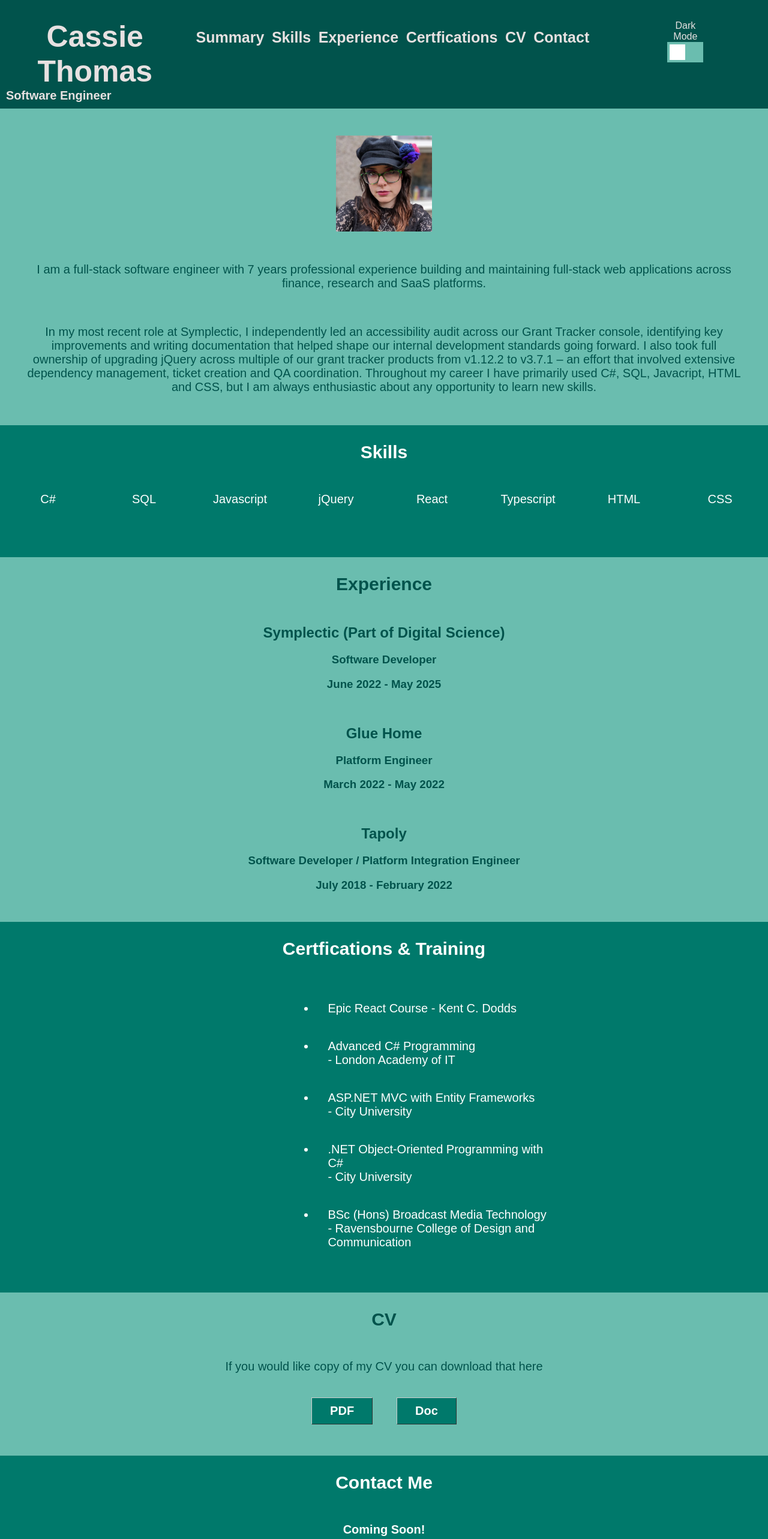
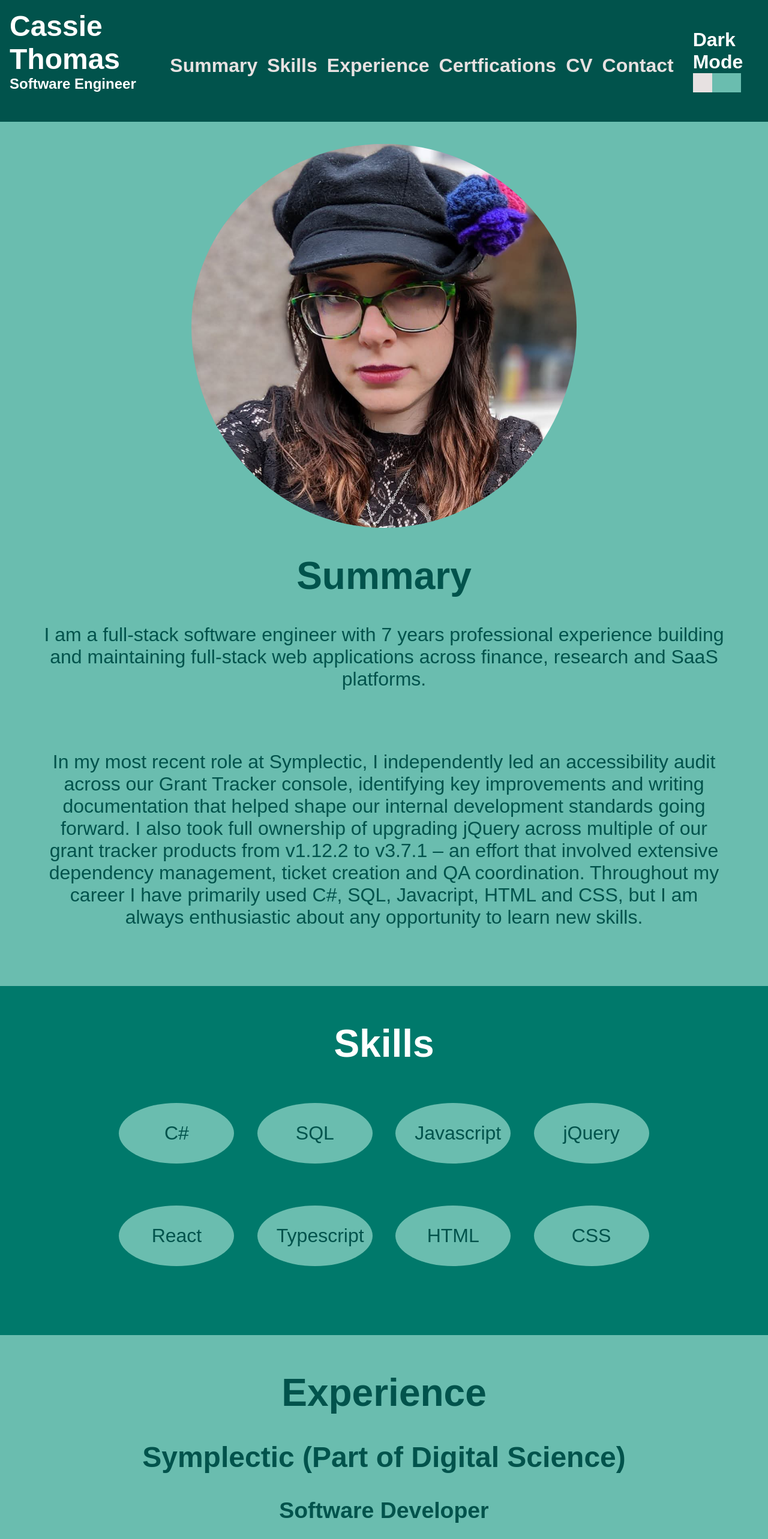
Before and after one commit to cassiethomas89/cv_website, a Next.js app: page / in a window 1280 px wide. Shown: the top 2566 px of the page at 60% size. Built offline with nearby package versions, Linux system fonts and the light colour scheme.

Commit message:
CV00009 Changed up some styling

```diff
--- a/app/globals.css
+++ b/app/globals.css
@@ -5,14 +5,20 @@
 :root {
   --background: #0f0f0f;
   --foreground: #e7e1e1;
-  --bodyText: #01534c;
+  --bodyText: #fff;
+  --lightModeLight: #6abdaf;
+  --lightModeDark: #00796b;
+  --lightModeDarkest:#01534c;
+  --darkModeLight: #272b2b;
+  --darkModeDark: #202020;
+  --darkModeDarkest:#0f0f0f;
 }
 
 body {
   color: var(--bodyText);
   background: var(--background);
   font-family: Arial, Helvetica, sans-serif;
-  margin:0px !important;
+  margin:0em !important;
 }
 
 .mainCont {
@@ -32,6 +38,31 @@ body {
   font-family: Arial, Helvetica, sans-serif;
 }
 
+.lightModeLight {
+  background-color: var(--lightModeLight);
+  color: var(--lightModeDarkest);
+}
+
+.lightModeDark {
+  background-color: var(--lightModeDark);
+}
+
+.lightModeDarkest {
+  background-color: var(--lightModeDarkest);
+}
+
+.darkModeLight {
+  background-color: var(--darkModeLight);
+}
+
+.darkModeDark {
+  background-color: var(--darkModeDark);
+}
+
+.darkModeDarkest {
+  background-color: var(--darkModeDarkest);
+}
+
 /*****************Top menu banner********************/
 .topBanner {
   display: flex;
@@ -39,73 +70,53 @@ body {
   height: auto;
   position: fixed;
   width: 100%;
-  top: 0;
-}
-
-.topBannerLight {
-  background-color: #01534c;
-  color: var(--foreground);
-}
-
-.topBannerDark {
-  background-color: #0f0f0f;
-  color: var(--foreground);
 }
 
 .topBanner .siteTitle {
-  align-items: center;
-  margin-top: 2em;
-  width: inherit;
+  margin: 1em;
 }
 
 .menuButtons {
   display: flex;
   flex-direction: row;
-  left: 5em;
   color: var(--foreground);
+  margin: auto;
 }
 
-.topBanner > div {
-  margin: 10px;
-  text-align: center;
+.darkModeSwitch {
+  margin-left: auto !important;
+  margin-right: 0 !important;
+  padding: 3em 1em;
+}
+
+.darkModeSwitch > label {
+  font-size: 3em;
+  font-weight: 550;
 }
 
 .topBanner h1 {
-  font-size: 50px;
-  font-family:Arial, Helvetica, sans-serif;
-  font-weight: 600;
-  margin:0;
+  font-size: 3em;
+  margin: 0;
 }
 
 .topBanner h2 {
-  font-size: 20px;
-  font-family:Arial, Helvetica, sans-serif;
-  font-weight: 600;
-  color: var(--foreground);
-  margin:0;
+  margin: 0;
 }
 
 .topBanner button {
-  font-size: 25px;
-  font-family:Arial, Helvetica, sans-serif;
-  font-weight: 600;
-  padding-top: 2.5em;
-  padding-left: 2em;
-  padding-right: 2em;
+  font-size: 3em;
+  font-weight: 550;
+  padding: 1em;
   color: var(--foreground);
   background-color: transparent;
   border-width:0;
 }
 
-.darkModeSwitch {
-  padding: 1.5em 6em 0 6em;
-}
-
 .switch {
   position: relative;
   display: inline-block;
-  width: 60px;
-  height: 34px;
+  width: 2.5em;
+  height: 1em;
 }
 
 .switch input {
@@ -121,7 +132,7 @@ body {
   left: 0;
   right: 0;
   bottom: 0;
-  background-color: #6abdaf;
+  background-color: var(--lightModeLight);
   -webkit-transition: .4s;
   transition: .4s;
 }
@@ -129,11 +140,11 @@ body {
 .slider:before {
   position: absolute;
   content: "";
-  height: 26px;
-  width: 26px;
-  left: 4px;
-  bottom: 4px;
-  background-color: white;
+  height: 1em;
+  width: 1em;
+  left: 0em;
+  bottom: 0em;
+  background-color: var(--foreground);
   -webkit-transition: .4s;
   transition: .4s;
 }
@@ -143,18 +154,18 @@ input:checked + .slider {
 }
 
 input:focus + .slider {
-  box-shadow: 0 0 1px #2196F3;
+  box-shadow: 0 0 0.1em #fff;
 }
 
 input:checked + .slider:before {
-  -webkit-transform: translateX(26px);
-  -ms-transform: translateX(26px);
-  transform: translateX(26px);
+  -webkit-transform: translateX(1.5em);
+  -ms-transform: translateX(1.5em);
+  transform: translateX(1.5em);
 }
 
 /* Rounded sliders */
 .slider.round {
-  border-radius: 34px;
+  border-radius: 50%;
 }
 
 .slider.round:before {
@@ -168,58 +179,28 @@ input:checked + .slider:before {
   height:auto;
   padding-bottom: 2em;
   text-align: center;
-}
-
-.section p {
-  font-size: 20px;
-  padding: 0 2em 0 2em;
-}
-
-.section h1 {
-  font-size: 30px;
-  text-align:center;
-  padding-bottom: 1em;
-}
-
-.section textarea {
-  height: 10em;
-  width: 25em;
-  color:#0a0a0a
+  font-size: 2em;
 }
 
 .hiddenSection {
-  height: 6em;
+  height: 12em;
 }
 
-.sectionEvens {
-  background-color: #00796b;
-  color: #fff;
-}
-
-.sectionEvensDark {
-  background-color: #202020;
-  color:#fff;
-}
-
-.sectionOdds
-{
-  background: #6abdaf;
-}
-
-.sectionOddsDark {
-  background-color: #272b2b;
-  color:#fff;
+.summarySection {
+  display: flex;
+  justify-content: center;
 }
 
 .photo {
   display: flex;
-  width:100%;
-  justify-content: center;
-  padding: 0 0 2em 0;
+  margin: auto;
+  width: fit-content;
 }
 
 .photo > img {
-  height: 10em;
+  border-radius: 50%;
+  padding-top: 1em;
+  height: 20em;
 }
 
 .contact {
@@ -231,27 +212,39 @@ input:checked + .slider:before {
 }
 
 .skillsSection {
-  height: 10em;
   text-align:  center;
 }
 
 .skillsList {
+  margin: 1em;
   display: flex;
   flex-direction: row;
-  width: 100%;
+  margin: auto;
+  width: fit-content;
+  text-align:  center;
+}
+
+.skillRow {
+  display: flex;
+  flex-direction: row;
   text-align:  center;
 }
 
 .skillsList > div {
-  font-size: 20px;
   padding-bottom: 1em;
   width: inherit;
 }
 
+.skillItem {
+  padding: 1em;
+  margin: 0em 2em 0 2em;
+  width: 4em;
+  border-radius: 50%;
+}
+
 .trainingList {
-  padding-left: 38%;
-  padding-right: 30%;
-  font-size: 20px;
+  margin: auto;
+  width: fit-content;
 }
 
 .trainingList ul {
@@ -260,7 +253,7 @@ input:checked + .slider:before {
 }
 
 .trainingList li {
-  padding:1em;
+  padding: 1em 0 1em 0;
 }
 
 .sectionCV {
@@ -272,18 +265,19 @@ input:checked + .slider:before {
   padding: 0 40%;
   display:flex;
   justify-content: center;
+
 }
 
 .downloadBtn {
-  font: bold 11px Arial;
+  font: bold 0.5em Arial;
   text-decoration: none;
-  padding: 10px 30px;
-  border-top: 1px solid #CCCCCC;
-  border-right: 1px solid #333333;
-  border-bottom: 1px solid #333333;
-  border-left: 1px solid #CCCCCC;
-  font-size: 20px;
-  margin: 1em
+  padding: 1em 3em;
+  border-top: 0.1em solid #CCCCCC;
+  border-right: 0.1em  solid #333333;
+  border-bottom: 0.1em  solid #333333;
+  border-left: 0.1em  solid #CCCCCC;
+  margin: 1em;
+  color: #fff;
 }
 
 .footer {
@@ -292,11 +286,12 @@ input:checked + .slider:before {
 }
 
 .section button {
-  font-size: 20px;
   padding: 0.5em;
   margin: 0.5em;
   width: 10em;
-  padding:1em
+  padding:1em;
+  color: #fff;
+
 }
 
 .footerLinksList {
@@ -306,8 +301,7 @@ input:checked + .slider:before {
 }
 
 .footerLinksList > a {
-  padding: 1em;
-  font-size: 20px;
+  padding: 0.5em;
 }
 
 .footerLinksList img {
@@ -315,9 +309,36 @@ input:checked + .slider:before {
   width: 3em;
 }
 
-@media screen and (max-width: 1340px) {
+ @media screen and (max-width: 2050px) {
+    .topBanner button {
+        font-size: 2em;
+    }
+
+    .darkModeSwitch > label {
+        font-size: 2em;
+    }
+
+    .hiddenSection {
+      height: 10em;
+    }
+    .section p {
+      padding: 0 2em;
+    }
+
+    .skillItem {
+        margin: 0.6em;
+    }
+
+}
+
+@media screen and (max-width: 1480px) {
+    .summarySection {
+      padding-top: 1em;
+      display:block;
+    }
+
     .topBanner h1 {
-        padding-right:0;
+        padding-right:0.5em;
         padding-left:0;
         width:fit-content;
     }
@@ -339,10 +360,41 @@ input:checked + .slider:before {
         padding-left: 0;
         padding-top: 1.5em;
     }
+
+    .skillsList {
+      flex-direction: column;
+      text-align: center;
+      width: fit-content;
+      margin: auto;
+    }
+
+    .skillRow {
+      display: flex;
+      flex-direction: row;
+      text-align:  center;
+    }
   }
 
+ @media screen and (max-width: 1200px) {
+
+    .summarySection {
+        padding-top: 0em;
+    }
+
+    .topBanner button {
+        font-size: 1.3em;
+    }
+}
+
 @media screen and (max-width: 900px) {
+
     .topBanner button {
         display: none;
     }
+
+    .photo > img {
+      border-radius: 50%;
+      height: 5em;
+      padding-top: 1em;
+    }
 }
--- a/app/page.tsx
+++ b/app/page.tsx
@@ -1,3 +1,5 @@
+'use client'
+
 import TopBanner from "@/components/TopBanner";
 import Summary from "@/components/Summary";
 import Skills from "@/components/Skills";
@@ -12,14 +14,14 @@ export default function Home() {
   <main className="mainLight">
       <TopBanner/>
       <div id="Main" className="mainCont">
-        <div className="hiddenSection topBannerLight"/>
-        <div className="section sectionOdds"><Summary /></div>
-        <div className="section sectionEvens"><Skills /></div>
-        <div className="section sectionOdds"><Experience /></div>
-        <div className="section sectionEvens"><Certfications /></div>
-        <div className="section sectionOdds"><CVDownload /></div>
-        <div className="section sectionEvens"><ContactForm /></div>
-        <div className="footer topBannerLight"><BottomBanner /></div>
+        <div className="hiddenSection lightModeDarkest"/>
+        <div className="section lightModeLight"><Summary /></div>
+        <div className="section lightModeDark"><Skills /></div>
+        <div className="section lightModeLight"><Experience /></div>
+        <div className="section lightModeDark"><Certfications /></div>
+        <div className="section lightModeLight"><CVDownload /></div>
+        <div className="section lightModeDark"><ContactForm /></div>
+        <div className="footer lightModeDarkest"><BottomBanner /></div>
       </div>
   </main>
   );
--- a/components/CVDownload.tsx
+++ b/components/CVDownload.tsx
@@ -3,8 +3,8 @@ const CVDownload = () => {
           <h1>CV</h1>
           <p>If you would like copy of my CV you can download that here</p>
           <div className="downloadButtons">
-            <a className="downloadBtn sectionEvens" href="Cassie_Thomas_CV.pdf" target="_blank" rel="noopener noreferrer">PDF</a>
-            <a className="downloadBtn sectionEvens" href="Cassie_Thomas_CV.doc" target="_blank" rel="noopener noreferrer">Doc</a>
+            <a className="downloadBtn lightModeDark" href="Cassie_Thomas_CV.pdf" target="_blank" rel="noopener noreferrer">PDF</a>
+            <a className="downloadBtn lightModeDark" href="Cassie_Thomas_CV.doc" target="_blank" rel="noopener noreferrer">Doc</a>
           </div>
         </div>
 }
--- a/components/Skills.tsx
+++ b/components/Skills.tsx
@@ -1,15 +1,21 @@
+import React from "react";
+
 const Skills = () => {
     return <div className="skillsSection" id="Skills">
           <h1>Skills</h1>
           <div className="skillsList">
-            <div>C#</div>
-            <div>SQL</div>
-            <div>Javascript</div>
-            <div>jQuery</div>
-            <div>React</div>
-            <div>Typescript</div>
-            <div>HTML</div>
-            <div>CSS</div>
+            <div className="skillRow">
+              <div className="skillItem lightModeLight">C#</div>
+              <div className="skillItem lightModeLight">SQL</div>
+              <div className="skillItem lightModeLight">Javascript</div>
+              <div className="skillItem lightModeLight">jQuery</div>
+            </div>
+              <div className="skillRow">
+              <div className="skillItem lightModeLight">React</div>
+              <div className="skillItem lightModeLight">Typescript</div>
+              <div className="skillItem lightModeLight">HTML</div>
+              <div className="skillItem lightModeLight">CSS</div>
+            </div>
           </div>
         </div>
 }
--- a/components/Summary.tsx
+++ b/components/Summary.tsx
@@ -1,9 +1,12 @@
 const Summary = () => {
     return <div id="Summary">
-        <h1>Summary</h1>
+
+        <div className="summarySection">
             <div className="photo">
+                <div style={{height:'1.5em'}}></div>
                 <img src="me.jpeg"/>
             </div>
+            <div><div><h1>Summary</h1></div>
                 <p>
                     I am a full-stack software engineer with 7 years professional experience building and maintaining full-stack web applications across finance,
                     research and SaaS platforms. </p>
@@ -16,6 +19,8 @@ const Summary = () => {
                     Throughout my career I have primarily used C#, SQL, Javacript, HTML and CSS, but I am always enthusiastic about any opportunity to learn new skills.
                 </p>
             </div>
+        </div>
+    </div>
 }
 
 export default Summary;
--- a/components/TopBanner.tsx
+++ b/components/TopBanner.tsx
@@ -43,7 +43,7 @@ const CertficationsButton = () => {
 
 const TopBanner = () => {
     return <div>
-        <div className="topBanner topBannerLight">
+        <div className="topBanner lightModeDarkest">
           <div className="siteTitle">
             <h1>Cassie Thomas</h1>
             <h2>Software Engineer</h2>
@@ -64,7 +64,6 @@ const TopBanner = () => {
             </label>
           </div>
         </div>
-        <hr/>
     </div>
 };
 
--- a/package.json
+++ b/package.json
@@ -9,8 +9,10 @@
     "lint": "next lint"
   },
   "dependencies": {
+    "chart.js": "^4.4.9",
     "next": "15.3.2",
     "react": "^19.0.0",
+    "react-chartjs-2": "^5.3.0",
     "react-dom": "^19.0.0"
   },
   "devDependencies": {
```
Also changed, not shown: components/DarkMode.tsx (+6 -8 lines), 1 other file (tests, documents, lock files or other folders). Lines whose indentation alone changed are shown as unchanged.
